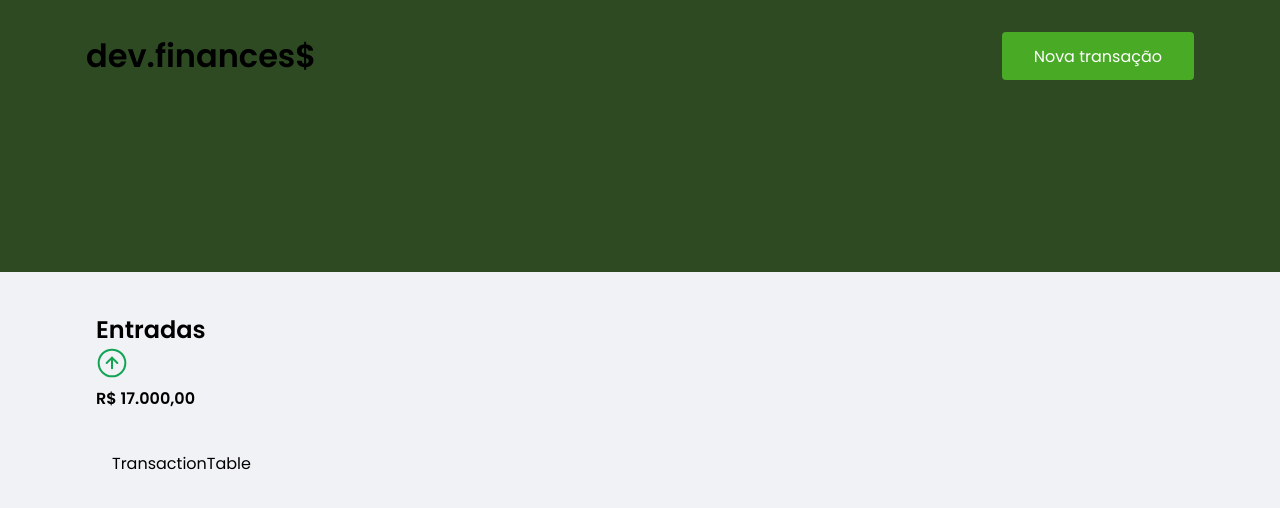
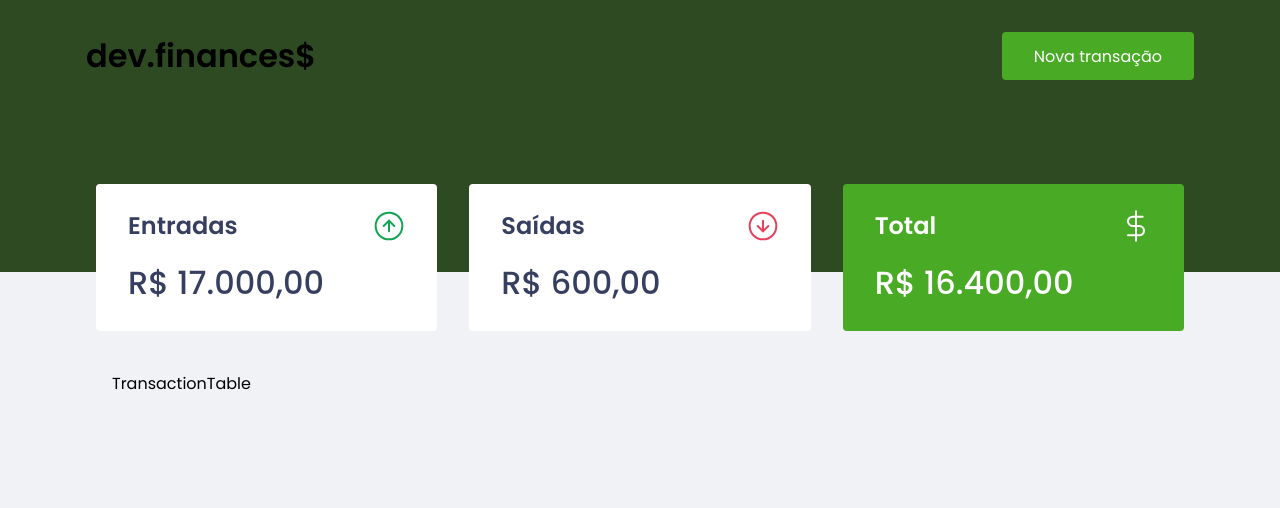
Before and after one commit to joaobispo2077/dev-finances, a Vue app: page / in a window 1280 px wide. Shown: the top 508 px of the page. Built offline with nearby package versions, Linux system fonts and the light colour scheme.

Commit message:
feat: add styles into component Card

```diff
--- a/src/components/Card/index.vue
+++ b/src/components/Card/index.vue
@@ -1,5 +1,5 @@
 <template>
-  <article class="card">
+  <article :class="`card ${highlighted && 'highlight-background'}`">
     <header class="card-header">
       <h2 class="card-title">{{ title }}</h2>
       <img :src="chargedLogo" class="card-logo" />
@@ -33,6 +33,10 @@ export default defineComponent({
       required: true,
       type: Number,
     },
+    highlighted: {
+      default: false,
+      type: Boolean,
+    },
   },
   setup(props) {
     const { amount, logo } = toRefs(props);
@@ -47,13 +51,27 @@ export default defineComponent({
 
 <style scoped lang="scss">
 .card {
+  background: var(--shape);
+  padding: 1.5rem 2rem;
+  border-radius: 0.25rem;
+  color: var(--text-title);
   .card-header {
-    .card-title {
-    }
-    .card-logo {
-    }
+    display: flex;
+    align-items: center;
+    justify-content: space-between;
   }
   .card-amount {
+    display: block;
+
+    margin-top: 1rem;
+
+    font-size: 2rem;
+    font-weight: 500;
+  }
+
+  &.highlight-background {
+    background: var(--green-light);
+    color: #fff;
   }
 }
 </style>
--- a/src/components/CardList/index.vue
+++ b/src/components/CardList/index.vue
@@ -2,6 +2,12 @@
   <ul class="container-list">
     <li class="container-item">
       <Card title="Entradas" logo="income.svg" :amount="17000" />
+    </li>
+    <li class="container-item">
+      <Card title="Saídas" logo="outcome.svg" :amount="600" />
+    </li>
+    <li class="container-item">
+      <Card title="Total" logo="total.svg" :amount="17000 - 600" highlighted />
     </li>
   </ul>
 </template>
@@ -21,8 +27,26 @@ export default defineComponent({
 <!-- Add "scoped" attribute to limit CSS to this component only -->
 <style scoped lang="scss">
 .container-list {
+  display: flex;
+  flex-direction: column;
+  justify-content: center;
+
+  align-items: center;
+
+  gap: 2rem;
+  margin-top: -8rem;
+
   .container-item {
+    width: 100%;
     list-style: none;
+  }
+
+  @media (min-width: 768px) {
+    flex-direction: row;
+
+    .container-item {
+      width: 33%;
+    }
   }
 }
 </style>
```
